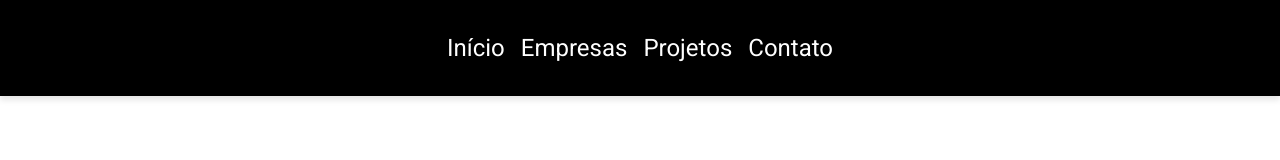
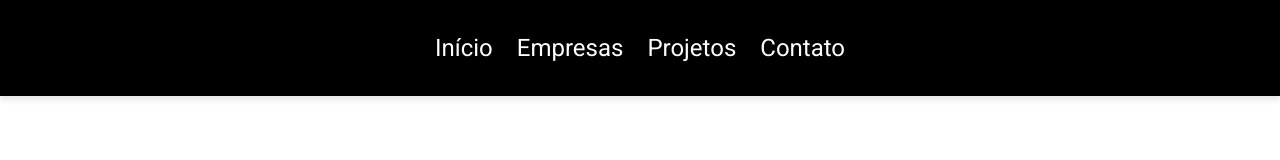
Before and after one commit to barrosocode/my-portfolio, a Next.js app: page / in a window 1280 px wide. Shown: the top 160 px of the page. Built offline with nearby package versions, Linux system fonts and the light colour scheme.

Commit message:
Ajustando espaçamento entre os itens do menu

```diff
--- a/src/components/menu.tsx
+++ b/src/components/menu.tsx
@@ -84,7 +84,7 @@ const Menu = () => {
         <Fragment>
             <Grid
                 container
-                spacing={2}
+                spacing={3}
                 justifyContent="center"
                 sx={{
                     margin: 3,
```
